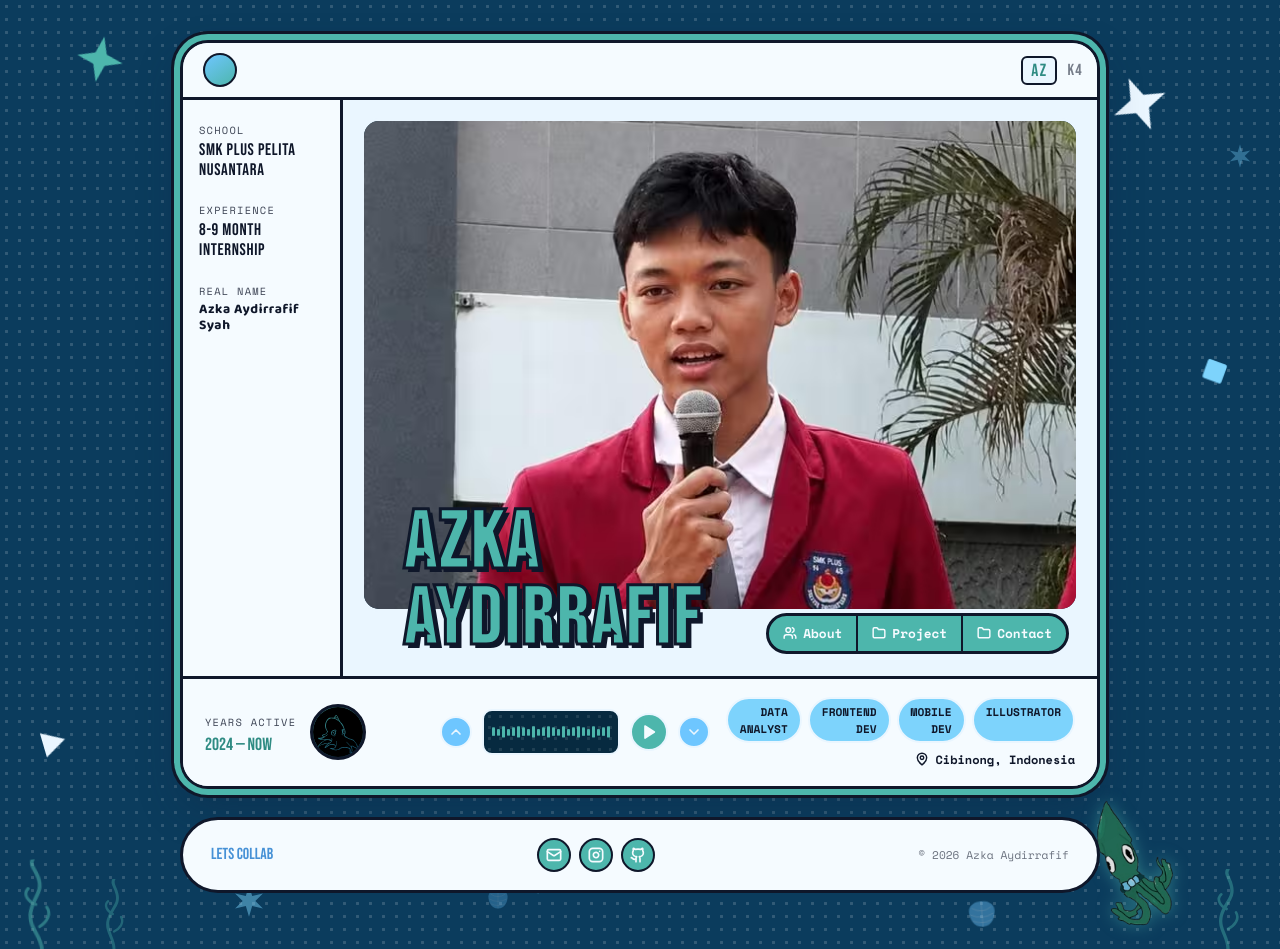
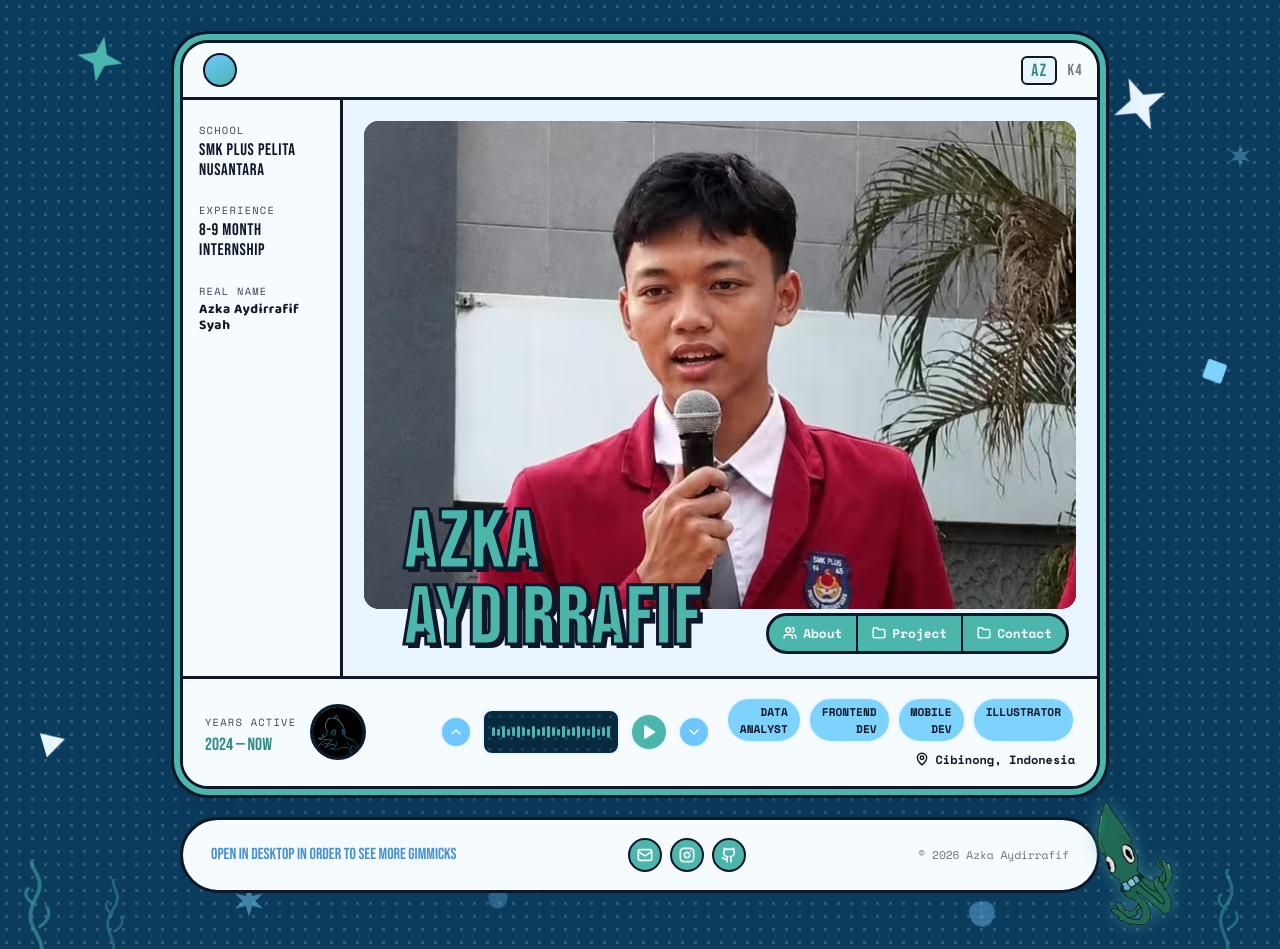
Before and after one commit to AzkaNonchallant/Portofolio, a React (Vite) app: page / in a window 1280 px wide. Built offline with nearby package versions, Linux system fonts and the light colour scheme.

Commit message:
final fix

```diff
--- a/src/components/BackgroundDecor.jsx
+++ b/src/components/BackgroundDecor.jsx
@@ -376,8 +376,9 @@ export default function BackgroundDecor() {
         <Diamond  className="decor__shape decor__shape--pink   decor__shape--e" />
         <Star     className="decor__shape decor__shape--yellow decor__shape--f" />
         <OceanDecorations />
-        <SquidMascot />
+
       </div>
+      <SquidMascot />
       <AnglerfishMascot />
     </>
   )
--- a/src/components/SiteFooter.jsx
+++ b/src/components/SiteFooter.jsx
@@ -11,7 +11,7 @@ export default function SiteFooter() {
   return (
     <footer className="site-footer">
       <p className="site-footer__text">
-        Lets Collab
+        Open In Desktop In Order to See More Gimmicks
       </p>
 
       <ul className="site-footer__links">
```
